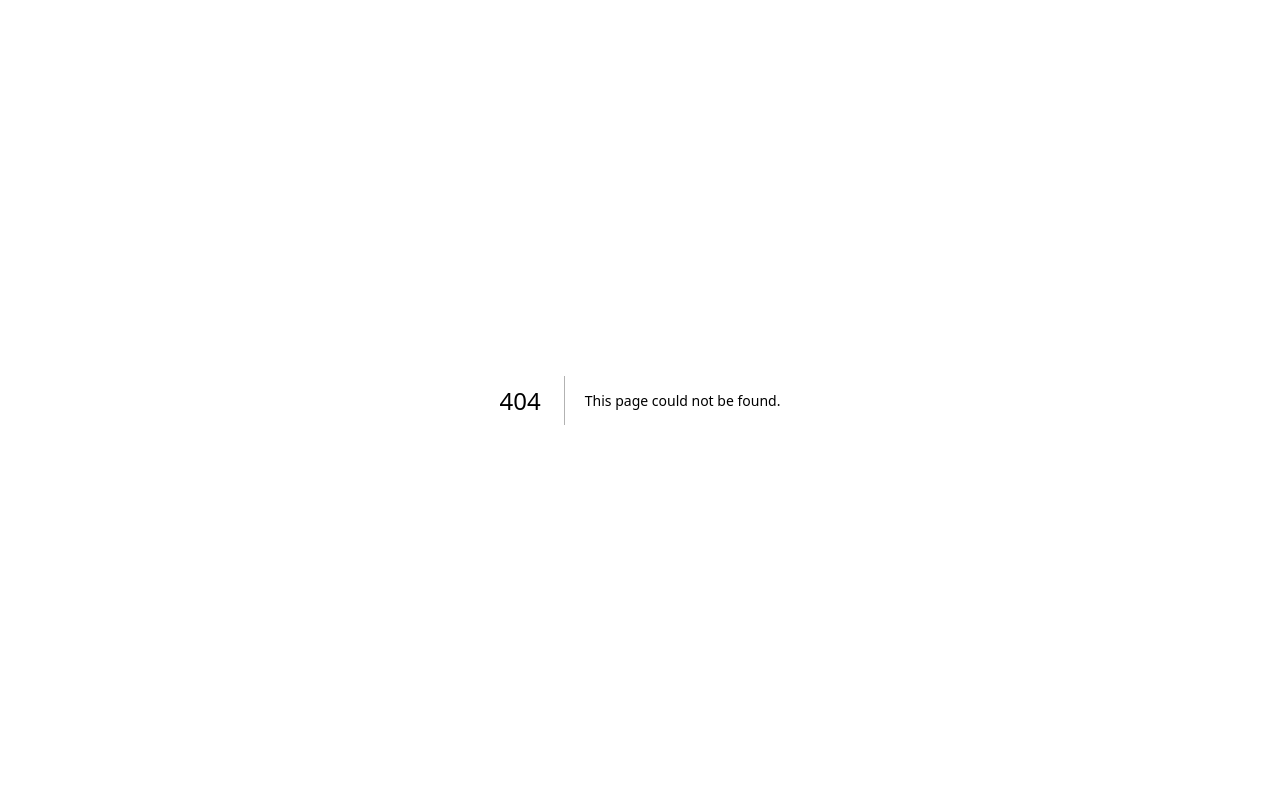
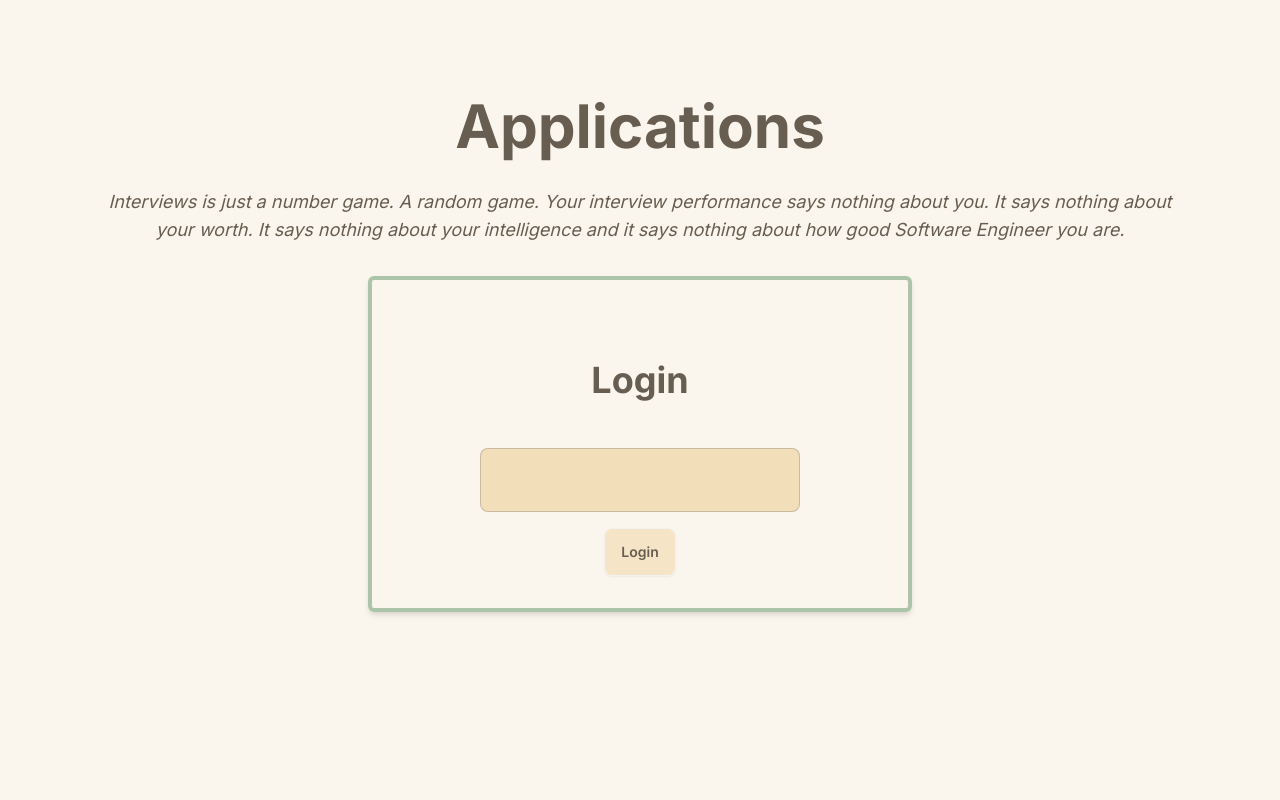
Before and after one commit to manuelalferez/job-hunt-counter, a Next.js app: page /login in a window 1280 px wide. Before the commit this address had no page. Shown: the top 800 px of the page. Built offline with nearby package versions, Linux system fonts and the light colour scheme.

Commit message:
feat: created a login page

```diff
--- a/next.config.js
+++ b/next.config.js
@@ -1,5 +1,6 @@
 /** @type {import('next').NextConfig} */
 const nextConfig = {
+  trailingSlash: false,
   experimental: {
     serverActions: true,
   },
--- /dev/null
+++ b/src/app/components/login.tsx
@@ -0,0 +1,45 @@
+"use client";
+
+import { useRouter } from "next/navigation";
+
+export function Auth() {
+  const { push } = useRouter();
+
+  function login(value: string) {
+    push("/?password=" + value);
+  }
+
+  function handleLogin(event: React.FormEvent<HTMLFormElement>) {
+    event.preventDefault();
+    const password = (event.target as HTMLFormElement).elements.namedItem(
+      "password"
+    ) as HTMLInputElement;
+    login(password.value);
+  }
+
+  return (
+    <form
+      onSubmit={handleLogin}
+      className="card w-1/2 p-1 border-4 border-lightgreen rounded-md shadow-md  flex flex-col gap-4 py-8 mx-auto"
+    >
+      <label
+        htmlFor="password"
+        className="text-4xl text-dark flex justify-center font-bold py-12 pb-8"
+      >
+        Login
+      </label>
+      <input
+        type="password"
+        id="password"
+        name="password"
+        className="input input-bordered input-lg w-full max-w-xs mx-auto bg-light"
+      />
+      <button
+        type="submit"
+        className="btn text-dark bg-light bg-opacity-75 hover:bg-light w-fit mx-auto"
+      >
+        Login
+      </button>
+    </form>
+  );
+}
--- a/src/app/components/months-stats.tsx
+++ b/src/app/components/months-stats.tsx
@@ -1,13 +1,22 @@
-import { generateMonthlyCountTable } from "../lib/utils";
+import { off } from "process";
+import { createSlug, generateMonthlyCountTable } from "../lib/utils";
 
-export async function MonthsStats() {
+export async function MonthsStats({ password }: { password: string }) {
   const applicationsSubmitted = await generateMonthlyCountTable(
-    "Applications submitted"
+    createSlug(password, "Applications submitted")
   );
-  const peopleContacted = await generateMonthlyCountTable("People contacted");
-  const peopleResponded = await generateMonthlyCountTable("People responded");
-  const interviews = await generateMonthlyCountTable("Interviews");
-  const offers = await generateMonthlyCountTable("Offers");
+  const peopleContacted = await generateMonthlyCountTable(
+    createSlug(password, "People contacted")
+  );
+  const peopleResponded = await generateMonthlyCountTable(
+    createSlug(password, "People responded")
+  );
+  const interviews = await generateMonthlyCountTable(
+    createSlug(password, "Interviews")
+  );
+  const offers = await generateMonthlyCountTable(
+    createSlug(password, "Offers")
+  );
 
   return (
     <div className="border-4 rounded-md border-lightgreen mx-auto w-fit h-fit mb-12 bg-light">
@@ -33,6 +42,13 @@ export async function MonthsStats() {
           </tr>
         </thead>
         <tbody>
+          {applicationsSubmitted.length === 0 &&
+            offers.length === 0 &&
+            interviews.length === 0 &&
+            peopleResponded.length === 0 &&
+            peopleContacted.length === 0 && (
+              <div className="p-4">No data yet...</div>
+            )}
           {applicationsSubmitted.map((row, index) => (
             <tr key={index} className="border-none">
               <td className="hover:bg-light bg-light text-dark text-xl font-bold">
--- a/src/app/components/stats.tsx
+++ b/src/app/components/stats.tsx
@@ -6,7 +6,6 @@ export default async function Stats({
   const peopleContacted = await fetchCounter("People contacted");
   const peopleResponded = await fetchCounter("People responded");
   const interviews = await fetchCounter("Interviews");
-
   const applicationsSubmitted = await fetchCounter("Applications submitted");
 
   const peopleContactedVsResponded =
--- a/src/app/lib/utils.ts
+++ b/src/app/lib/utils.ts
@@ -12,9 +12,8 @@ export function convertToSlug(input: string): string {
   return slug;
 }
 
-export function isPasswordCorrect(password: string | null): boolean {
-  if (password === null) return false;
-  return password === process.env.PASSWORD;
+export function createSlug(password: string, title: string): string {
+  return `${convertToSlug(password)}-${convertToSlug(title)}`;
 }
 
 export interface MonthlyCountTable {
--- /dev/null
+++ b/src/app/login/page.tsx
@@ -0,0 +1,20 @@
+import { Auth } from "../components/login";
+
+export default function Page() {
+  return (
+    <main className="p-24 flex flex-col gap-16">
+      <div className="flex flex-col gap-8">
+        <h1 className="text-6xl text-dark flex justify-center font-bold">
+          Applications
+        </h1>
+        <h2 className="text-center text-dark text-lg italic">
+          Interviews is just a number game. A random game. Your interview
+          performance says nothing about you. It says nothing about your worth.
+          It says nothing about your intelligence and it says nothing about how
+          good Software Engineer you are.
+        </h2>
+        <Auth />
+      </div>
+    </main>
+  );
+}
--- a/src/app/page.tsx
+++ b/src/app/page.tsx
@@ -1,3 +1,4 @@
+import { redirect } from "next/navigation";
 import Counter from "./components/counter";
 import { MonthsStats } from "./components/months-stats";
 import Stats from "./components/stats";
@@ -7,7 +8,7 @@ import {
   getIncrementThisWeek,
   incrementCounter,
 } from "./lib/data";
-import { isPasswordCorrect } from "./lib/utils";
+import { createSlug } from "./lib/utils";
 
 type SearchParams = {
   password?: string | null;
@@ -18,31 +19,32 @@ export default async function Home({
 }: {
   searchParams: SearchParams;
 }) {
+  if (Object.keys(searchParams).length === 0 || !searchParams.password) {
+    return redirect("/login");
+  }
+
   async function fetchCounter(title: string) {
     "use server";
-    return await getCounter(title);
+    const key = createSlug(searchParams.password as string, title);
+    return await getCounter(key);
   }
 
   async function fetchIncrementThisWeek(title: string) {
     "use server";
-    return await getIncrementThisWeek(title);
+    const key = createSlug(searchParams.password as string, title);
+    return await getIncrementThisWeek(key);
   }
 
   async function upCounter(title: string) {
     "use server";
-    await incrementCounter(title);
+    const key = createSlug(searchParams.password as string, title);
+    await incrementCounter(key);
   }
 
   async function downCounter(title: string) {
     "use server";
-    await decreaseCounter(title);
-  }
-
-  async function checkIsAuthorized() {
-    "use server";
-    if (Object.keys(searchParams).length === 0) return false;
-    if (!searchParams.password) return false;
-    return isPasswordCorrect(searchParams.password);
+    const key = createSlug(searchParams.password as string, title);
+    await decreaseCounter(key);
   }
 
   const titles = [
@@ -52,8 +54,6 @@ export default async function Home({
     "Interviews",
     "Offers",
   ];
-
-  const isAuthorized = await checkIsAuthorized();
 
   return (
     <main className="p-24 flex flex-col gap-16">
@@ -68,7 +68,7 @@ export default async function Home({
           good Software Engineer you are.
         </h2>
       </div>
-      {isAuthorized && (
+
       <div className="flex flex-col gap-16">
         <div className="flex justify-center gap-8 flex-wrap">
           {titles.map((title, index) => (
@@ -90,19 +90,9 @@ export default async function Home({
           <h1 className="text-4xl text-dark flex justify-center font-bold py-12 pb-8">
             Monthly Insights
           </h1>
-            <MonthsStats />
+          <MonthsStats password={searchParams.password} />
         </div>
       </div>
-      )}
-      {!isAuthorized && (
-        <div className="card flex flex-col gap-4 items-center justify-center text-dark py-12 bg-light border-4 border-lightgreen shadow-md">
-          <h1 className="text-4xl">Unauthorized ✋</h1>
-          <p className="">
-            Please, enter the password to access the data. The password is
-            provided in the URL as a query parameter.
-          </p>
-        </div>
-      )}
     </main>
   );
 }
```
Lines whose indentation alone changed are shown as unchanged.
